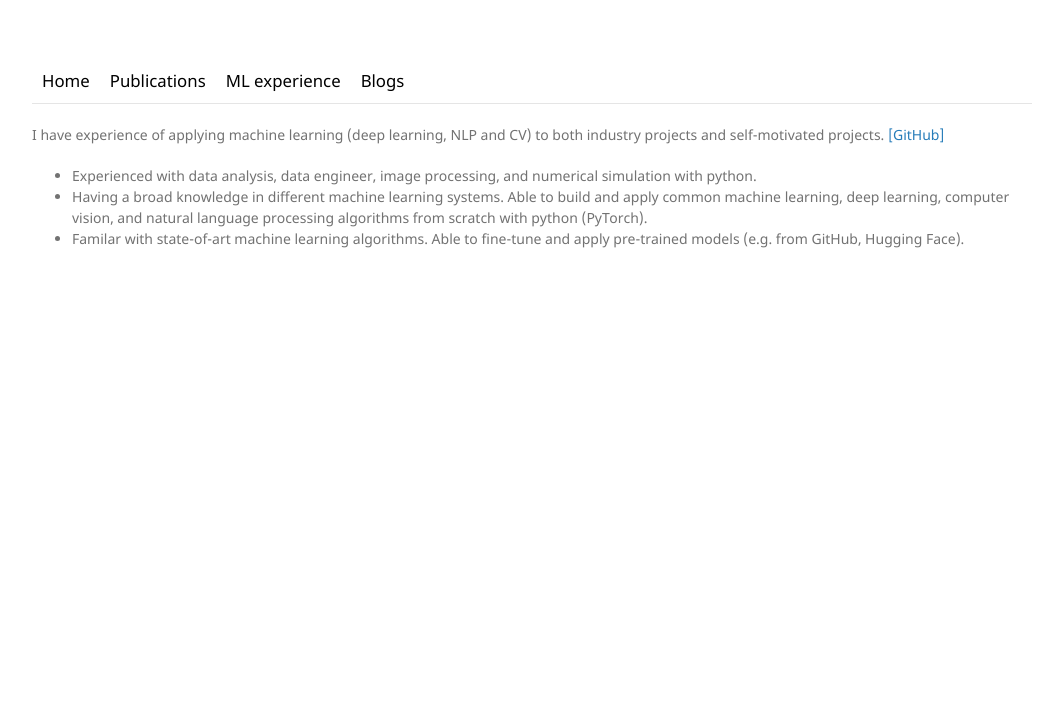
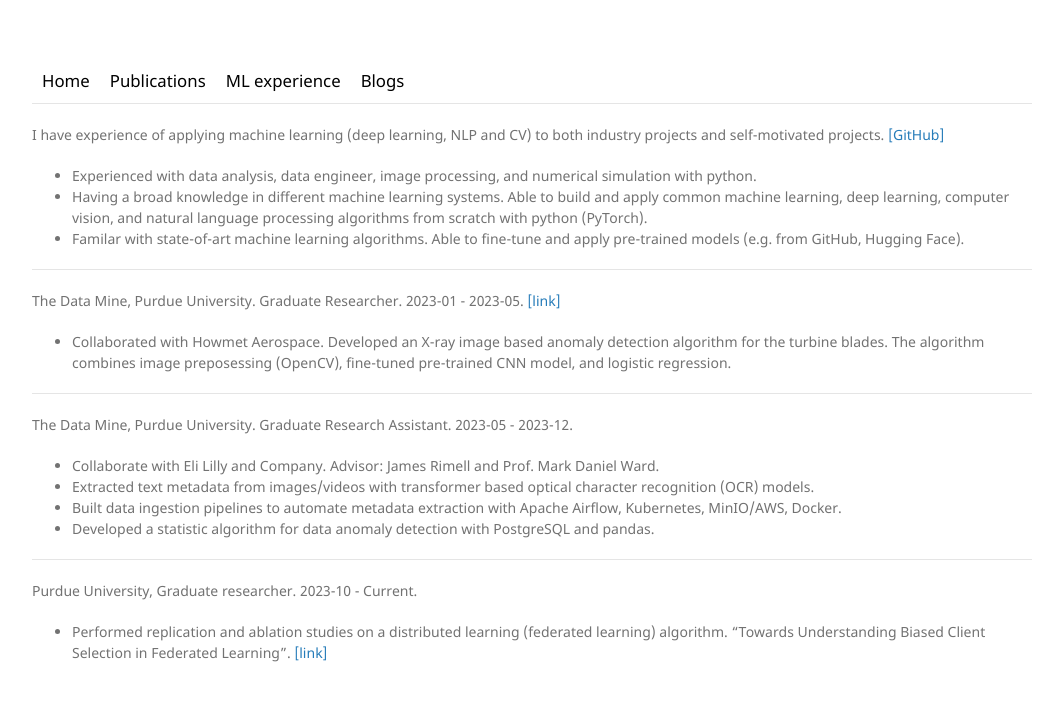
Before and after one commit to peng-ju/peng-ju.github.io, a Jekyll site: the page built from projects/index.md, in a window 1280 px wide. Shown: the top 701 px of the page, without its empty margins (108-1171 px from the left). Built offline with Jekyll 4.4.1, drawn with Linux system fonts in a browser that asks for light colours.

Commit message:
update machine learning experience

```diff
--- a/projects/index.md
+++ b/projects/index.md
@@ -8,3 +8,20 @@ I have experience of applying machine learning (deep learning, NLP and CV) to bo
 - Experienced with data analysis, data engineer, image processing, and numerical simulation with python.
 - Having a broad knowledge in different machine learning systems. Able to build and apply common machine learning, deep learning, computer vision, and natural language processing algorithms from scratch with python (PyTorch).
 - Familar with state-of-art machine learning algorithms. Able to fine-tune and apply pre-trained models (e.g. from GitHub, Hugging Face).
+
+---
+The Data Mine, Purdue University. Graduate Researcher. 2023-01 - 2023-05.
+[[link]](https://github.com/peng-ju/Turbine_blade_anomaly_detection)
+
+- Collaborated with Howmet Aerospace. Developed an X-ray image based anomaly detection algorithm for the turbine blades. The algorithm combines image preposessing (OpenCV), fine-tuned pre-trained CNN model, and logistic regression.
+
+---
+The Data Mine, Purdue University. Graduate Research Assistant. 2023-05 - 2023-12.
+- Collaborate with Eli Lilly and Company. Advisor: James Rimell and Prof. Mark Daniel Ward.
+- Extracted text metadata from images/videos with transformer based optical character recognition (OCR) models.
+- Built data ingestion pipelines to automate metadata extraction with Apache Airflow, Kubernetes, MinIO/AWS, Docker.
+- Developed a statistic algorithm for data anomaly detection with PostgreSQL and pandas.
+
+---
+Purdue University, Graduate researcher. 2023-10 - Current.
+- Performed replication and ablation studies on a distributed learning (federated learning) algorithm. "Towards Understanding Biased Client Selection in Federated Learning". [[link]](https://proceedings.mlr.press/v151/jee-cho22a.html)
```
